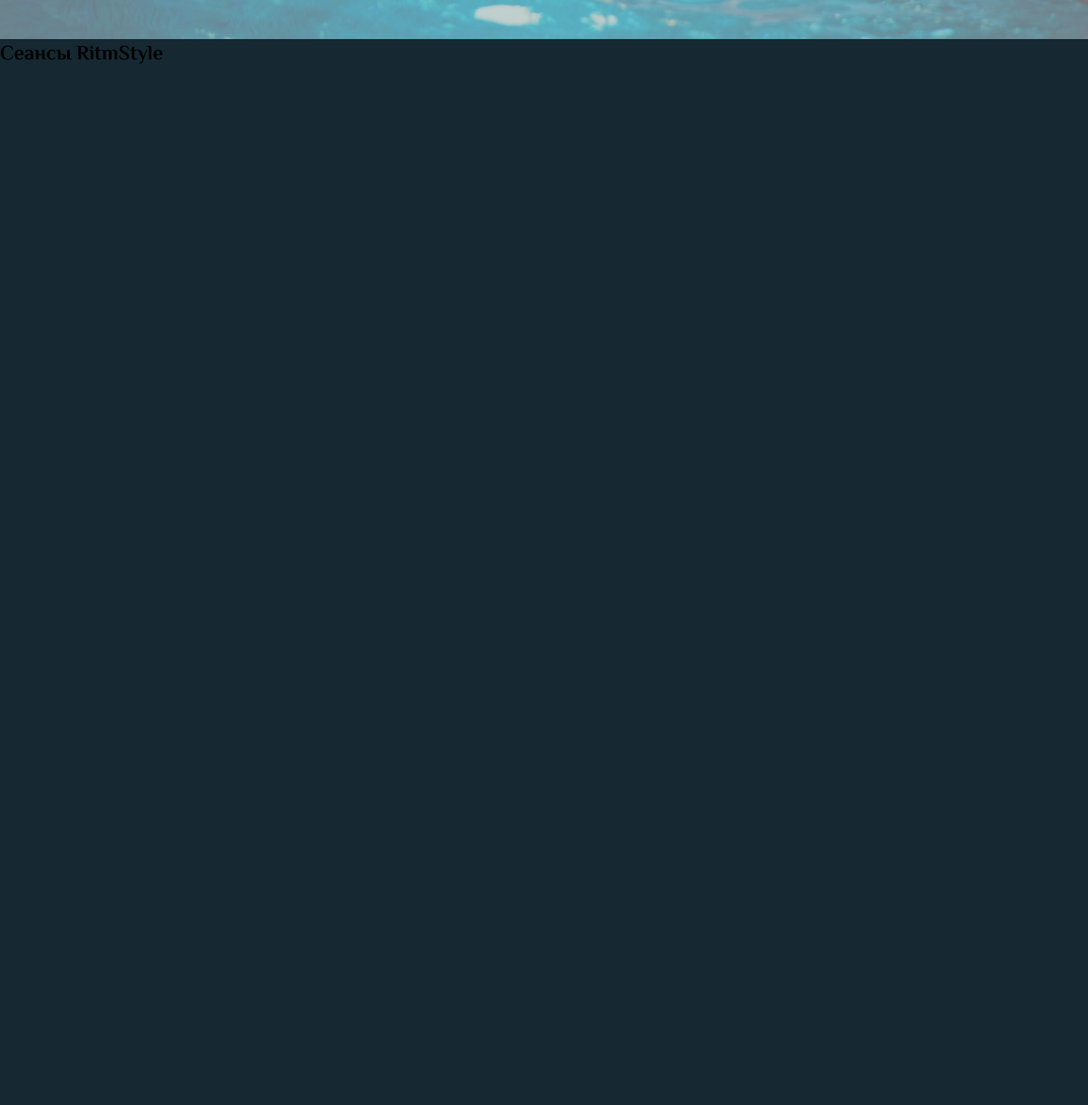
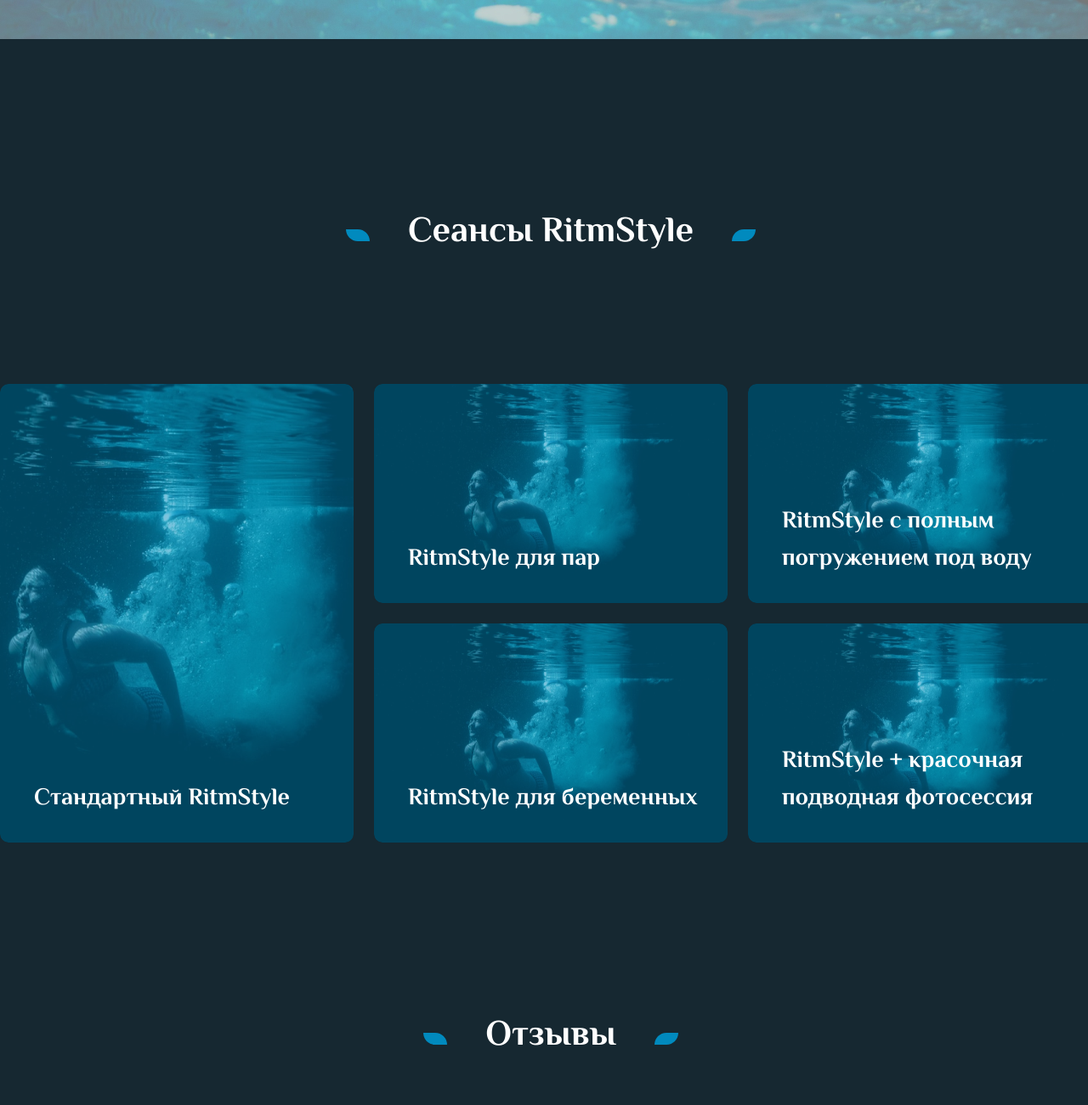
Before and after one commit to Patachok/ritmstyle, a plain HTML site: page Index.html in a window 1280 px wide. Shown: the part 685-1986 px from the top of the page at 85% size. Before the commit the page ends 800 px from the top, so only its background shows below. Drawn offline with Linux system fonts and the light colour scheme.

Commit message:
Домашние правки

```diff
--- a/Index.html
+++ b/Index.html
@@ -32,8 +32,19 @@
 
     <div id="seance">
         <h2 class="title">Сеансы RitmStyle</h2>
+        <div class="parent">
+            <div class="div1"> <h3 class="seans">Стандартный RitmStyle</h3></div>
+            <div class="div2"> <h3 class="seans">RitmStyle для пар</h3></div>
+            <div class="div3"> <h3 class="seans">RitmStyle с полным<br> погружением под воду</h3></div>
+            <div class="div4"> <h3 class="seans">RitmStyle для беременных</h3></div>
+            <div class="div5"> <h3 class="seans">RitmStyle + красочная<br> подводная фотосессия</h3></div>
+            </div>
 
     </div>
+<div id="reviews">
+    <h2 class="title">Отзывы</h2>
+
+</div>
 </main>
 
 </body>
--- a/style/main.css
+++ b/style/main.css
@@ -76,3 +76,95 @@ text-align: center;
 h1, h2, h3, h4, h5, h6 {
     font-family: "El Messiri", sans-serif;
 }
+
+.title {
+    display: flex;
+    align-items: center;
+   justify-content: center;
+    color: white;
+    font-size: 42px;
+    margin-top: 150px;
+    margin-bottom: 100px;
+
+
+}
+
+.title::before {
+    content: url(../style/img/decore\ blu\ left.svg);
+    margin: 45px;
+}
+
+.title::after {
+    content: url(../style/img/decore\ blue\ riht.svg);
+    margin: 45px;
+}
+
+.parent {
+    display: grid;
+    grid-template-columns: repeat(3, 1fr);
+    grid-template-rows: repeat(2, 1fr);
+    grid-column-gap: 24px;
+    grid-row-gap: 24px;
+    color: white;
+    font-size: 24px;
+
+
+    }
+
+    .div1 {
+        grid-area: 1 / 1 / 3 / 2;
+        background-image: url(../style/img/сеансы\ ритмстайл.png);
+        border-radius: 10px;
+        height: 540px;
+        background-size: cover;
+        display: flex;
+        align-items: end;
+
+    }
+
+    .div2 {
+        grid-area: 1 / 2 / 2 / 3;
+        background-image: url(../style/img/cсеансы\ маленькие.png);
+        border-radius: 10px;
+        background-size: cover;
+        display: flex;
+        align-items: end;
+
+
+    }
+
+    .div3 {
+        grid-area: 1 / 3 / 2 / 4;
+        background-image: url(../style/img/cсеансы\ маленькие.png);
+        border-radius: 10px;
+        background-size: cover;
+        display: flex;
+        align-items: end;
+
+    }
+
+
+    .div4 {
+         grid-area: 2 / 2 / 3 / 3;
+         background-image: url(../style/img/cсеансы\ маленькие.png);
+         border-radius: 10px;
+         background-size: cover;
+        display: flex;
+        align-items: end;
+    }
+
+
+    .div5 {
+         grid-area: 2 / 3 / 3 / 4;
+         background-image: url(../style/img/cсеансы\ маленькие.png);
+         border-radius: 10px;
+         background-size: cover;
+        display: flex;
+        align-items: end;
+
+        }
+
+    .seans {
+        padding-left: 40px;
+        padding-bottom: 30px;
+    }
```
Also changed, not shown: style/img/cсеансы маленькие.png (added), style/img/decore blu left.svg (added), style/img/decore blue riht.svg (added), style/img/сеансы ритмстайл.png (added).
